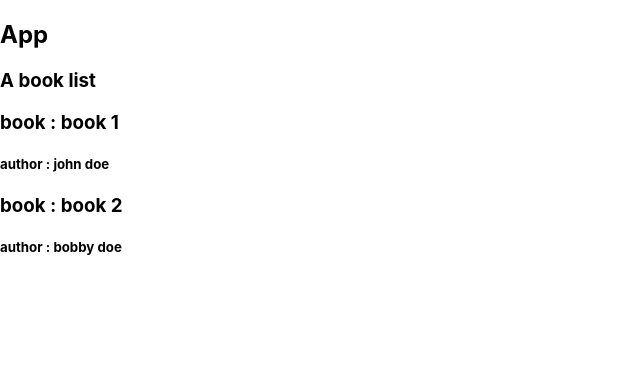
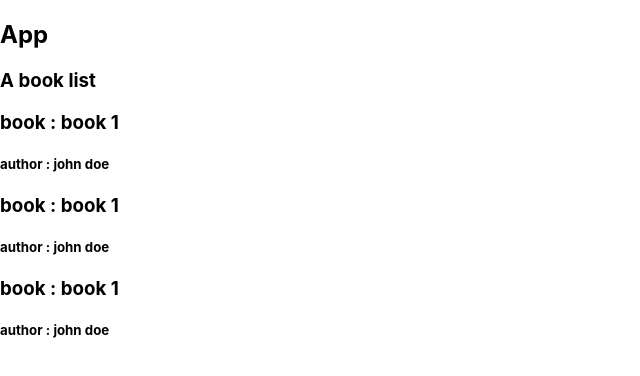
Before and after one commit to Quangnguyenz/class-based-components, a React (Create React App) app: page / in a window 1280 px wide. Shown: the top 376 px of the page, without its empty margins (0-640 px from the left). Built offline with nearby package versions, Linux system fonts and the light colour scheme.

Commit message:
class based components

```diff
--- a/src/Book.js
+++ b/src/Book.js
@@ -5,7 +5,7 @@ import React, { Component } from 'react'
 export default class Book extends Component {
     render() {
         // console.log(this.props)
-        const { book, author } = this.props.book;
+        const { book, author } = this.props.info;
         return (
             <article>
                 <h3>book : {book}</h3>
--- a/src/Booklist.js
+++ b/src/Booklist.js
@@ -4,24 +4,31 @@ export default class Booklist extends Component {
     state = {
         books: [
             {
+                id: 1,
                 book: "book 1",
                 author: "john doe"
             },
             {
-                book: "book 2",
-                author: "bobby doe"
-            }
+                id: 2,
+                book: "book 1",
+                author: "john doe"
+            },
+            {
+                id: 3,
+                book: "book 1",
+                author: "john doe"
+            },
+
         ]
     }
     // this.setState({})
     render() {
-        const books = this.state.books.map((item) => item.book);
+        // const books = this.state.books.map((item) => item.book);
 
         return (
             <section>
                 <h1>A book list</h1>
-                <Book book={this.state.books[0]} />
-                <Book book={this.state.books[1]} />
+                {this.state.books.map((item) => <Book info={item} key={item.id} />)}
             </section>
         )
     }
```
